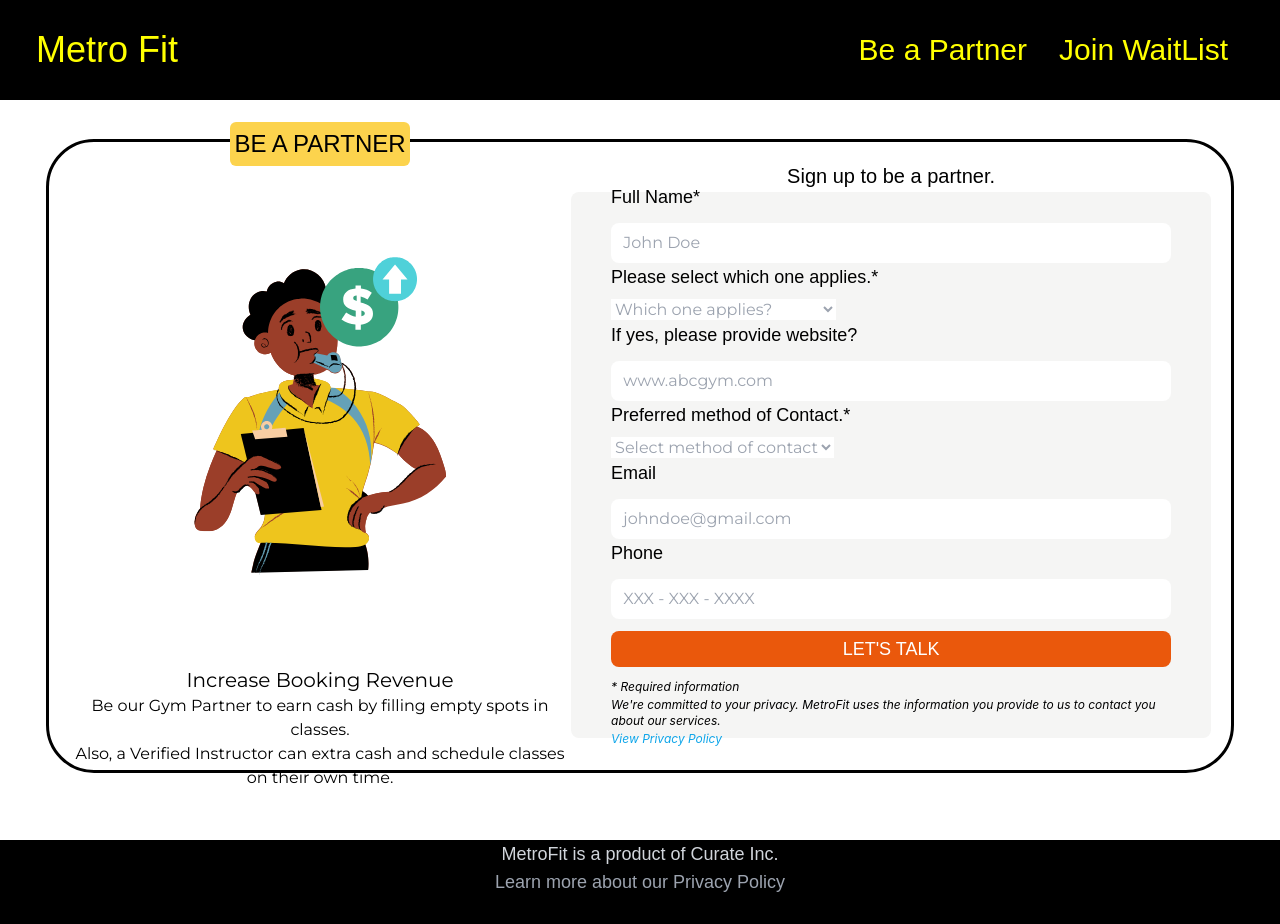
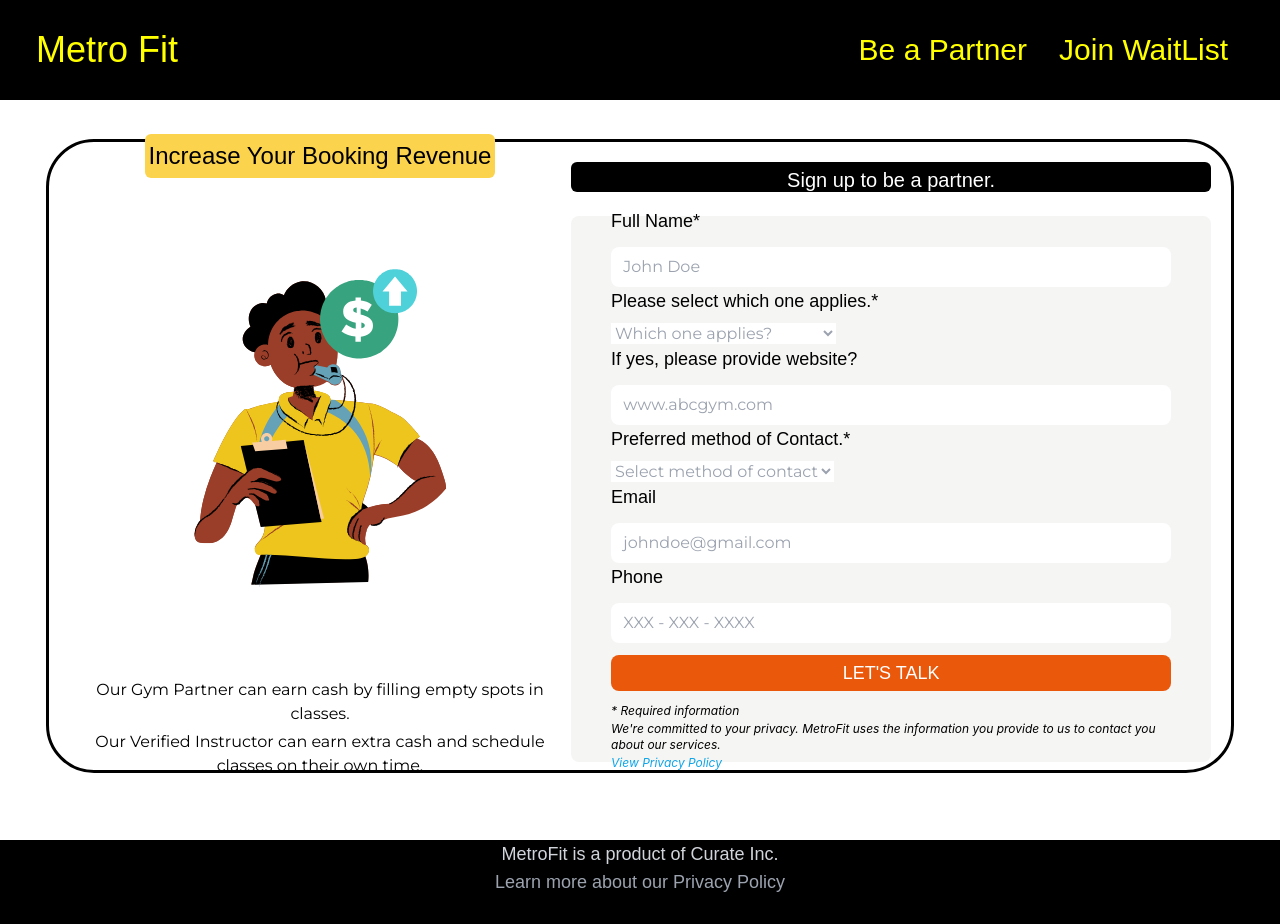
Before and after one commit to sweetmangoes/landing-page, a Next.js app in the folder metrofit-landing/: page /partner in a window 1280 px wide. Built offline with nearby package versions, Linux system fonts and the light colour scheme; a web font is replaced by a local one.

Commit message:
fixed style

```diff
--- a/metrofit-landing/pages/partner/index.js
+++ b/metrofit-landing/pages/partner/index.js
@@ -11,23 +11,24 @@ export default function Partner() {
         <div className="border-[3px] rounded-[3rem] border-black h-auto lg:h-[90%] w-[94%] flex flex-col sm:flex-row justify-around p-5">
           <div className="flex flex-col items-center justify-center sm:w-[20rem] md:w-[30rem] lg:w-[38rem] text-center text-black">
             <h1 className=" font-monomaniac bg-amber-300 rounded-md text-[1.5rem] p-1">
-              BE A PARTNER
+              Increase Your Booking Revenue
             </h1>
             <img className="" src='/images/partnerlogo.svg'></img>
-            <h1 className="font-montserrat text-xl">
-              Increase Booking Revenue
-            </h1>
-            <p className="font-montserrat">
-              Be our Gym Partner to earn cash by filling empty spots in classes.
-            </p>
-            <p className="font-montserrat">
-              Also, a Verified Instructor can extra cash and schedule classes on their own time.
-            </p>
+            <div className="font-montserrat space-y-1">
+              <h1 className="">
+                Our Gym Partner can earn cash by filling empty spots in classes.
+              </h1>
+              <h1 className="">
+              Our Verified Instructor can earn extra cash and schedule classes on their own time.
+              </h1>
+            </div>
           </div>
+          <br/>
           <div className="flex flex-col ">
-            <h1 className="text-black font-monomaniac text-xl text-center text-[2.5rem] h-[5%] mb-3 md:mb-0">
+            <h1 className="text-white bg-black rounded-md p-1 font-monomaniac text-xl text-center text-[2.5rem] h-[5%] mb-3 md:mb-0">
               Sign up to be a partner.
             </h1>
+            <br/>
             <PartnerForm />
           </div>
         </div>
--- a/metrofit-landing/pages/waitlist/index.js
+++ b/metrofit-landing/pages/waitlist/index.js
@@ -13,7 +13,7 @@ export default function Waitlist (){
               As a member, you can:
               </h1>
               <img className="" src='/images/waitlistlogo.svg'></img>
-              <div className=" mt-2   text-white font-montserrat text-xl space-y-1">
+              <div className=" mt-2 -top-7 text-white font-montserrat text-xl space-y-1">
                 <h1>
                   1. Access a variety of group fitness classes (for all ages) in your area.
                 </h1>
```
